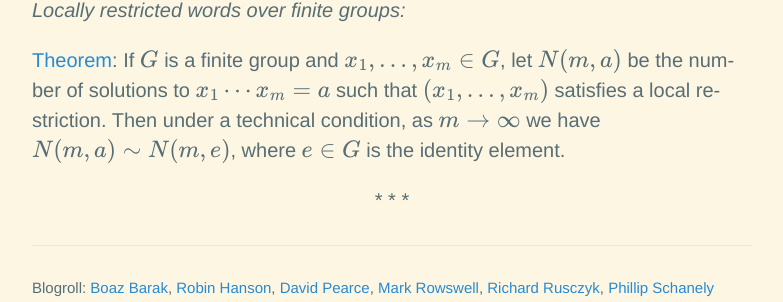
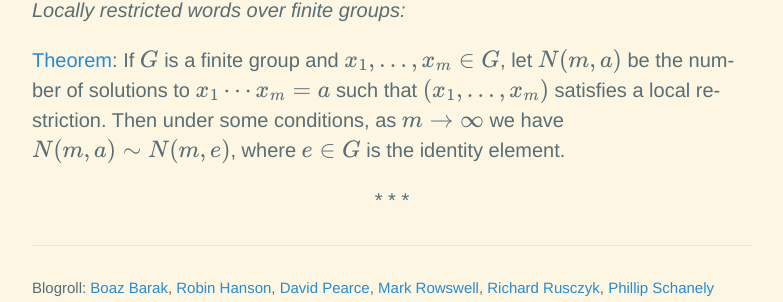
Before and after one commit to amacfie/amacfie.github.io, a Jekyll site: the page built from _posts/2019-04-08-equations.md, in a window 1280 px wide and 900 px high, scrolled down 1467 px. Shown: the part 538-840 px from the top of the window, without its empty margins (248-1031 px from the left). Built offline with Jekyll 4.4.1, drawn with Linux system fonts in a browser that asks for light colours; nearby versions of some CDN libraries; formulas are drawn with MathJax 3; comment, search, counter and statistics services are not loaded.

Commit message:
Move another

```diff
--- a/_layouts/default.html
+++ b/_layouts/default.html
@@ -21,7 +21,7 @@
         <div class="footer"><em>
           <br />
           [This blog is no longer updated; my new site is
-          <a href="https://github.com/amacfie/public_notes/wiki">here</a>!]
+          <a href="https://github.com/amacfie/public_notes/wiki">here</a>.]
         </em></div>
         <hr />
       </div>
--- a/_posts/2019-04-08-equations.md
+++ b/_posts/2019-04-08-equations.md
@@ -69,5 +69,5 @@ If $$G$$ is a finite group and $$x_1, \ldots, x_m \in G$$, let $$N(m, a)$$ be
 the number of solutions to
 $$x_1 \cdots x_m = a$$
 such that $$(x_1, \ldots, x_m)$$ satisfies a local restriction.
-Then under a technical condition, as $$m \to \infty$$ we have $$N(m, a) \sim
+Then under some conditions, as $$m \to \infty$$ we have $$N(m, a) \sim
 N(m, e)$$, where $$e \in G$$ is the identity element.
```
Also changed, not shown: _posts/2018-07-16-qs.md (+4 -1 lines), _posts/2021-06-20-short-musings.md (+7 -0 lines).
